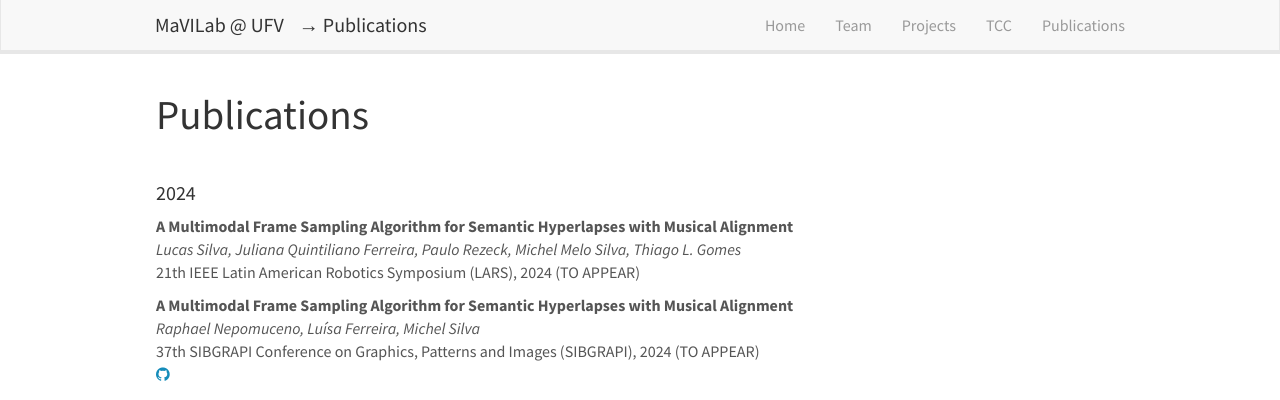
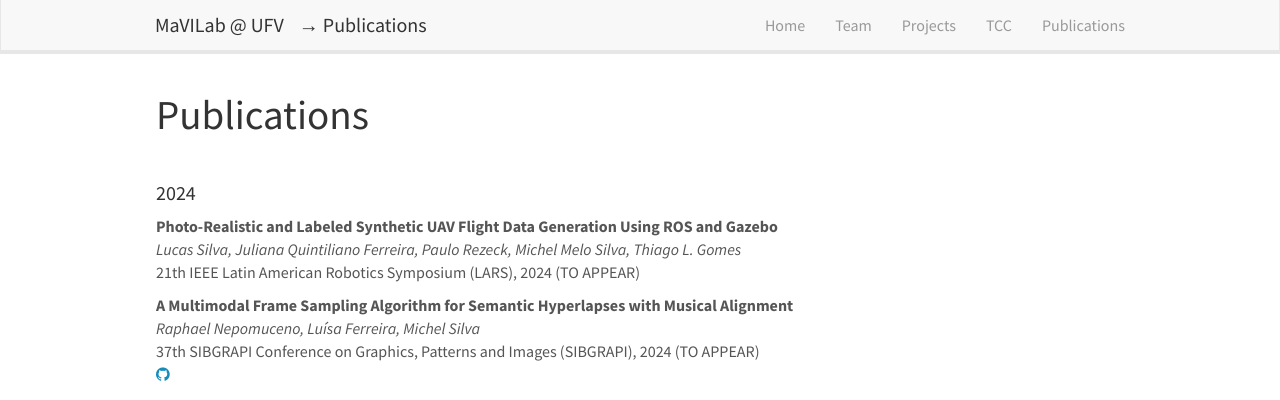
Before and after one commit to MaVILab-UFV/mavilab-ufv.github.io, a Jekyll site: the page built from _pages/publications.md, in a window 1280 px wide and 900 px high. Shown: the top 400 px of the window. Built offline with Jekyll 4.4.1, drawn with Linux system fonts in a browser that asks for light colours; nearby versions of some CDN libraries; some web fonts are replaced.

Commit message:
Fix nome de publicacao

```diff
--- a/_data/pub_list.yml
+++ b/_data/pub_list.yml
@@ -1,6 +1,7 @@
 - year : 2024
   pubs:
-  - title: "A Multimodal Frame Sampling Algorithm for Semantic Hyperlapses with Musical Alignment"
+  - title: "Photo-Realistic and Labeled Synthetic UAV Flight Data Generation Using
+ROS and Gazebo"
     authors: Lucas Silva, Juliana Quintiliano Ferreira, Paulo Rezeck, Michel Melo Silva, Thiago L. Gomes
     media: 21th IEEE Latin American Robotics Symposium (LARS), 2024 (TO APPEAR)
     links:
```
